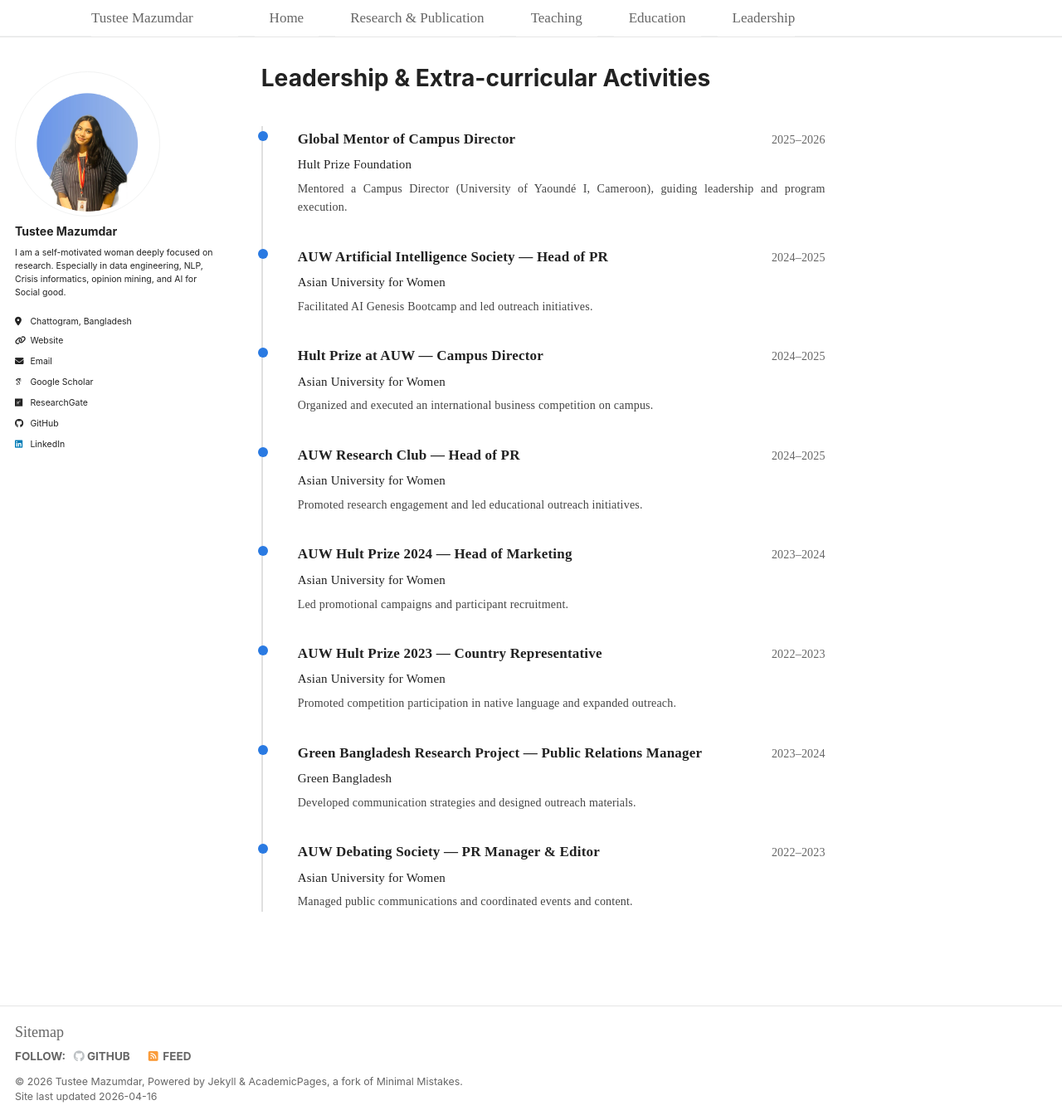
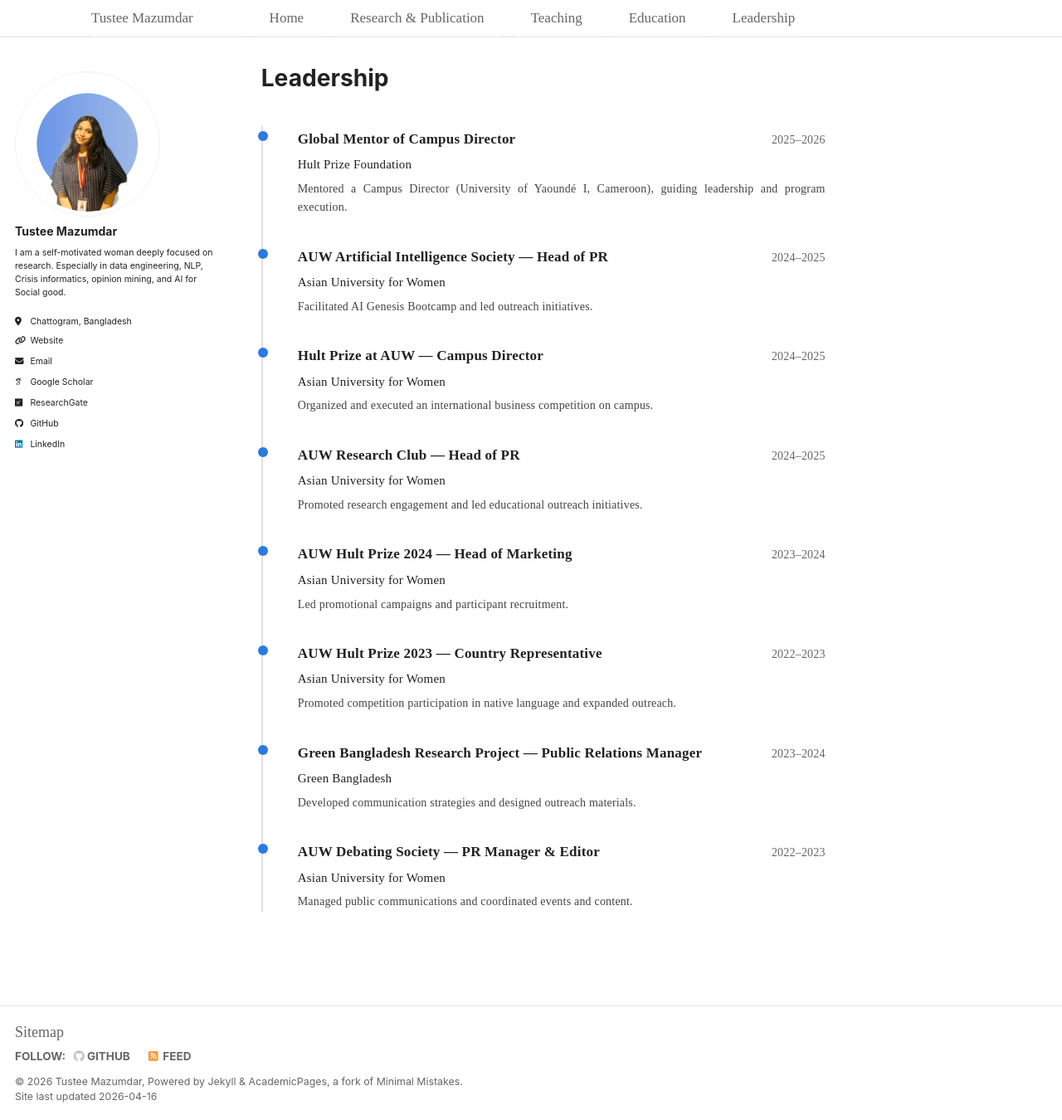
Before and after one commit to TusteeMazumdar/TusteeMazumdar.github.io, a Jekyll site: the page built from _pages/extracurricular.html, in a window 1280 px wide and 1350 px high. Shown: the whole window at 83% size. Built offline with Jekyll 4.4.1, drawn with Linux system fonts in a browser that asks for light colours; some web fonts are replaced; a script bundle is joined from its source files by our own code; library files that are not in the unit come from our copies.

Commit message:
Update extracurricular.html

```diff
--- a/_pages/extracurricular.html
+++ b/_pages/extracurricular.html
@@ -1,6 +1,6 @@
 ---
 layout: single
-title: "Leadership & Extra-curricular Activities"
+title: "Leadership "
 permalink: /extracurricular/
 author_profile: true
 ---
```
